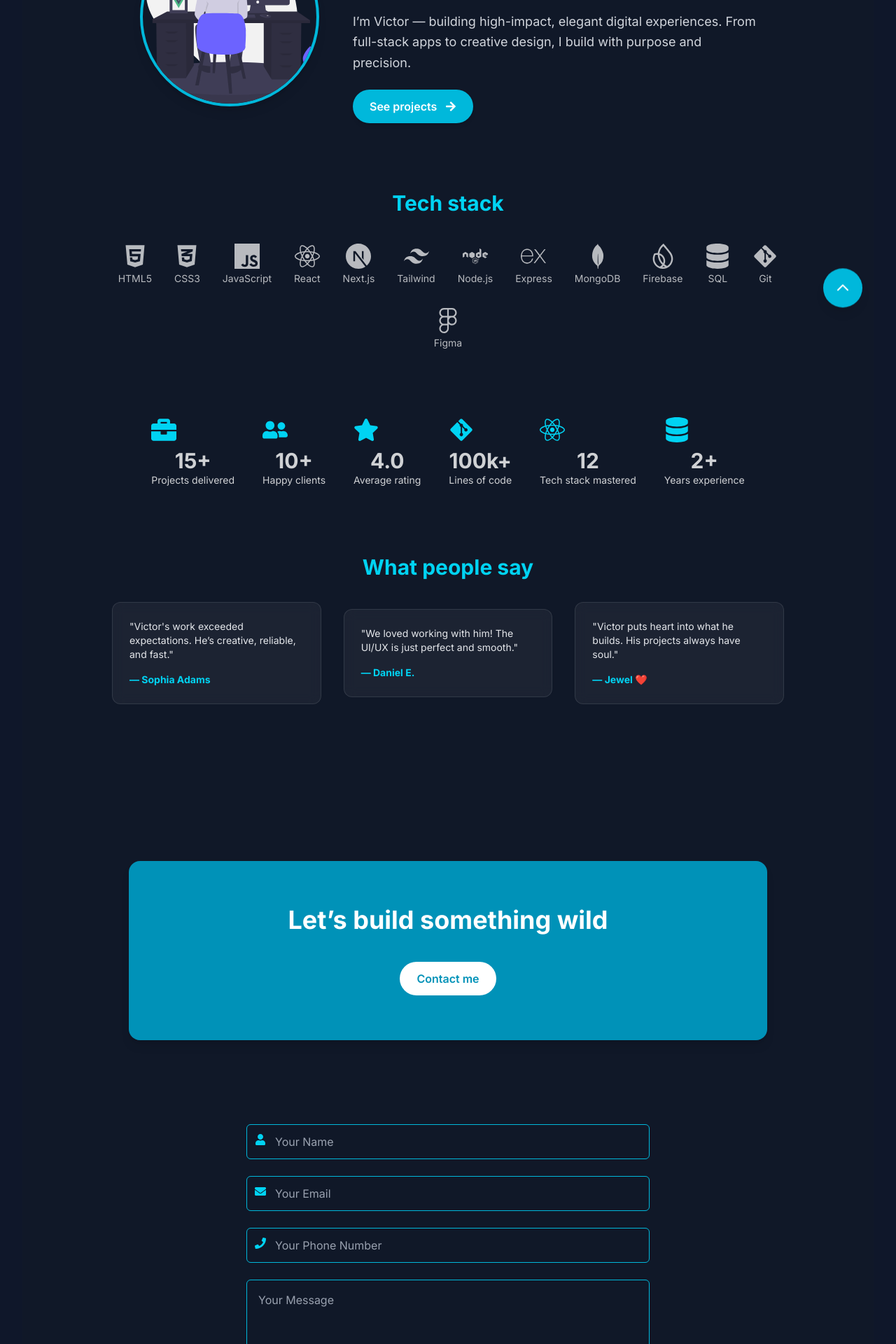
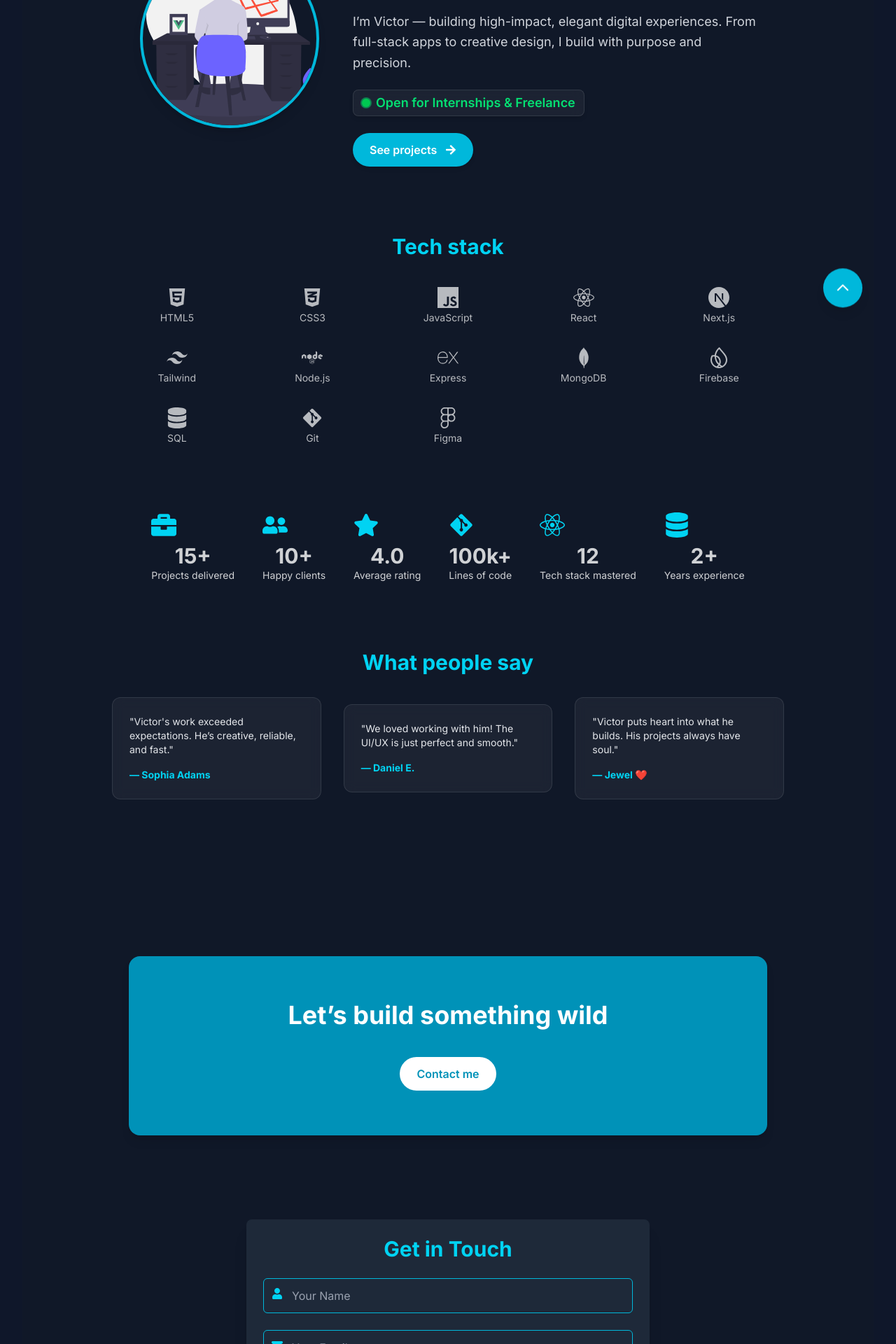
Before and after one commit to vic16-tech/Portfolio, a React (Vite) app: page / in a window 1280 px wide. Shown: the part 320-2240 px from the top of the page at 70% size. Built offline with nearby package versions, Linux system fonts and the light colour scheme.

Commit message:
Refactor ContactForm component for improved validation and submission handling; update Home page layout and styles; clean up Vercel configuration

```diff
--- a/src/components/ContactForm.jsx
+++ b/src/components/ContactForm.jsx
@@ -1,11 +1,11 @@
-import { useEffect, useState } from "react";
+import { useState } from "react";
 import {
   FaUser,
   FaEnvelope,
   FaPhone,
   FaPaperPlane,
   FaExclamationCircle,
-  FaCoffee,
+  FaCheckCircle, // Added for success message
 } from "react-icons/fa";
 import "../index.css";
 
@@ -18,32 +18,65 @@ const ContactForm = () => {
   });
 
   const [errors, setErrors] = useState({});
+  const [submitMessage, setSubmitMessage] = useState({ type: "", text: "" }); // To show success/error
 
   const handleChange = (e) => {
     const { name, value } = e.target;
     setFormData((prev) => ({ ...prev, [name]: value }));
-    setErrors((prev) => ({ ...prev, [name]: "" }));
+    // Clear error for the field being typed into
+    if (errors[name]) {
+      setErrors((prev) => ({ ...prev, [name]: "" }));
+    }
   };
 
   const validate = () => {
     const newErrors = {};
     if (!formData.name.trim()) newErrors.name = "Name is required";
-    if (!formData.email.trim() || !/\S+@\S+\.\S+/.test(formData.email))
+    if (!formData.email.trim()) {
+      newErrors.email = "Email is required";
+    } else if (!/\S+@\S+\.\S+/.test(formData.email)) {
       newErrors.email = "Valid email required";
+    }
+    // Phone number is optional for mailto, but keeping validation if you want it required.
+    // If you want it optional, remove this line:
     if (!formData.number.trim()) newErrors.number = "Phone number is required";
+    // Message can be optional, no validation needed unless specified
+
     return newErrors;
   };
 
   const handleSubmit = (e) => {
     e.preventDefault();
+    setSubmitMessage({ type: "", text: "" }); // Clear previous messages
+
     const validationErrors = validate();
-    if (Object.keys(validationErrors).length) {
+    if (Object.keys(validationErrors).length > 0) {
       setErrors(validationErrors);
+      setSubmitMessage({ type: "error", text: "Please correct the errors in the form." });
       return;
     }
-    // Reset form on success
-    setFormData({ name: "", email: "", number: "", message: "" });
-    setErrors({});
+
+    // --- Constructing the mailto link ---
+    const recipientEmail = "victorachede@gmail.com";
+    const subject = encodeURIComponent(`Portfolio Inquiry from ${formData.name}`);
+    const body = encodeURIComponent(
+      `Name: ${formData.name}\n` +
+      `Email: ${formData.email}\n` +
+      `Phone: ${formData.number}\n\n` +
+      `Message:\n${formData.message}`
+    );
+
+    const mailtoLink = `mailto:${recipientEmail}?subject=${subject}&body=${body}`;
+
+    try {
+      window.open(mailtoLink, "_blank"); // Open email client in a new tab/window
+      setSubmitMessage({ type: "success", text: "Your email client will open with the message. Please send it from there!" });
+      setFormData({ name: "", email: "", number: "", message: "" }); // Reset form
+      setErrors({}); // Clear errors
+    } catch (error) {
+      console.error("Mailto error:", error);
+      setSubmitMessage({ type: "error", text: "Could not open email client. Please check your system settings or email victorachede@gmail.com directly." });
+    }
   };
 
   const inputStyles = (field) =>
@@ -57,9 +90,21 @@ const ContactForm = () => {
     <div className="bg-gray-900 min-h-screen p-6 transition-colors duration-500">
       <form
         onSubmit={handleSubmit}
-        className="space-y-6 max-w-xl mx-auto text-white"
+        className="space-y-6 max-w-xl mx-auto text-white p-6 rounded-lg shadow-xl bg-gray-800"
         noValidate
       >
+        <h2 className="text-3xl font-bold text-cyan-400 text-center mb-6">Get in Touch</h2>
+
+        {/* Submission Message */}
+        {submitMessage.text && (
+          <div className={`p-3 rounded-md text-center flex items-center justify-center gap-2 ${
+            submitMessage.type === "success" ? "bg-green-600 text-white" : "bg-red-600 text-white"
+          }`}>
+            {submitMessage.type === "success" ? <FaCheckCircle /> : <FaExclamationCircle />}
+            {submitMessage.text}
+          </div>
+        )}
+
         {/* Name Field */}
         <div className="relative">
           <FaUser className="absolute top-3.5 left-3 text-cyan-400" />
@@ -131,10 +176,11 @@ const ContactForm = () => {
           type="submit"
           className="w-full bg-cyan-500 hover:bg-cyan-600 cursor-pointer text-white py-3 px-6 rounded-md flex items-center justify-center gap-3 font-semibold transition"
         >
-          Send Message <FaPaperPlane />
+          Open Email Client <FaPaperPlane />
         </button>
 
-        {/* Buy Me a Coffee Button */}
+        {/* Buy Me a Coffee Button (Uncomment if you want to use it) */}
+        {/*
         <a
           href="https://www.buymeacoffee.com/victor"
           target="_blank"
@@ -143,6 +189,7 @@ const ContactForm = () => {
         >
           <FaCoffee /> Buy Me a Coffee
         </a>
+        */}
       </form>
     </div>
   );
--- a/src/pages/Home.jsx
+++ b/src/pages/Home.jsx
@@ -10,11 +10,11 @@ import {
   SiNextdotjs, SiExpress,
 } from "react-icons/si";
 
-import ContactForm from "../components/ContactForm";
-import BackToTopButton from "../components/BackToTopButton";
-import "../index.css";
+import ContactForm from "../components/ContactForm"; // Assuming this component exists
+import BackToTopButton from "../components/BackToTopButton"; // Assuming this component exists
+import "../index.css"; // Ensure Tailwind CSS is correctly imported via this file
 
-// Animation Variants
+// --- Animation Variants (unchanged) ---
 const animationVariants = {
   fromLeft: {
     hidden: { opacity: 0, x: -100, scale: 0.8 },
@@ -39,30 +39,23 @@ const animationVariants = {
   },
 };
 
-// Animate only once
+// Animate only once (pure JSX)
 const AnimatedOnView = ({ children, variant }) => {
-  const [ref, inView] = useInView({ threshold: 0.2 });
-  const [hasBeenInView, setHasBeenInView] = useState(false);
-
-  useEffect(() => {
-    if (inView && !hasBeenInView) {
-      setHasBeenInView(true);
-    }
-  }, [inView, hasBeenInView]);
+  const [ref, inView] = useInView({ threshold: 0.2, triggerOnce: true });
 
   return (
     <motion.div
       ref={ref}
       variants={animationVariants[variant]}
       initial="hidden"
-      animate={hasBeenInView ? "visible" : "hidden"}
+      animate={inView ? "visible" : "hidden"}
     >
       {children}
     </motion.div>
   );
 };
 
-// Tech stack icons
+// Tech stack icons (unchanged)
 const techIcons = [
   { Icon: FaHtml5, label: "HTML5" },
   { Icon: FaCss3Alt, label: "CSS3" },
@@ -79,7 +72,7 @@ const techIcons = [
   { Icon: FaFigma, label: "Figma" },
 ];
 
-// Testimonials
+// Testimonials (unchanged)
 const testimonials = [
   {
     name: "Sophia Adams",
@@ -98,13 +91,14 @@ const testimonials = [
 const Home = () => {
   return (
     <div className="overflow-x-hidden bg-gray-900">
-      <section className="text-white max-w-6xl mx-auto px-6 sm:px-12 md:px-24 flex flex-col gap-24 py-12">
+      <section className="text-white max-w-6xl mx-auto px-2 sm:px-12 md:px-24 flex flex-col gap-24 py-12">
 
-        {/* Hero */}
+        {/* Hero Section */}
         <div className="flex flex-col md:flex-row items-center justify-center gap-12">
           <AnimatedOnView variant="fromLeft">
             <div className="w-48 h-48 md:w-64 md:h-64 rounded-full overflow-hidden border-4 border-cyan-500 shadow-lg">
-              <img src="/Dev.svg" alt="Victor" className="w-full h-full object-cover" />
+              {/* Ensure Dev.svg is in your public folder or adjust path */}
+              <img src="/Dev.svg" alt="Victor" className="w-full h-full object-cover" onError={(e) => { e.currentTarget.src = "https://placehold.co/256x256/334155/FFFFFF?text=Dev+Image"; }}/>
             </div>
           </AnimatedOnView>
 
@@ -122,10 +116,22 @@ const Home = () => {
               </p>
             </AnimatedOnView>
 
+            {/* UPDATED: Online Indicator and Availability Text with Background, Rounded Borders, and Transparent Border */}
+            <AnimatedOnView variant="fromBottom">
+              <div className="flex items-center gap-2 text-green-400 font-semibold text-base sm:text-lg
+                          bg-white/5 rounded-lg border border-white/10 px-3 py-1 shadow-md backdrop-blur-sm"> {/* Added styling */}
+                <span className="relative flex h-3 w-3">
+                  <span className="animate-ping absolute inline-flex h-full w-full rounded-full bg-green-400 opacity-75"></span>
+                  <span className="relative inline-flex rounded-full h-3 w-3 bg-green-500"></span>
+                </span>
+                <span>Open for Internships & Freelance</span>
+              </div>
+            </AnimatedOnView>
+
             <AnimatedOnView variant="jump">
               <a
                 href="/projects"
-                className="inline-flex items-center gap-3 px-6 py-3 bg-cyan-500 hover:bg-cyan-600 text-white rounded-full font-semibold shadow-md"
+                className="inline-flex items-center gap-3 px-6 py-3 bg-cyan-500 hover:bg-cyan-600 text-white rounded-full font-semibold shadow-md transition-all duration-300"
               >
                 See projects <FaArrowRight />
               </a>
@@ -138,11 +144,11 @@ const Home = () => {
           <AnimatedOnView variant="fromBottom">
             <h2 className="text-3xl font-bold text-cyan-400">Tech stack</h2>
           </AnimatedOnView>
-          <div className="flex flex-wrap justify-center gap-8 text-white/70 text-4xl">
+          <div className="grid grid-cols-1 xs:grid-cols-2 sm:grid-cols-3 md:grid-cols-4 lg:grid-cols-5 gap-x-2 gap-y-8 justify-items-center text-white/70">
             {techIcons.map(({ Icon, label }, idx) => (
-              <AnimatedOnView key={label} variant={idx % 2 ? "fromLeft" : "fromRight"}>
+              <AnimatedOnView key={label} variant={idx % 2 === 0 ? "fromLeft" : "fromRight"}>
                 <div className="flex flex-col items-center hover:text-cyan-400 transition duration-300">
-                  <Icon />
+                  <Icon className="text-3xl xs:text-4xl" />
                   <span className="text-sm mt-1">{label}</span>
                 </div>
               </AnimatedOnView>
@@ -203,7 +209,7 @@ const Home = () => {
           </AnimatedOnView>
           <div className="flex flex-col md:flex-row gap-8 justify-center items-center">
             {testimonials.map(({ name, feedback }, i) => (
-              <AnimatedOnView key={name} variant={i % 2 ? "fromLeft" : "fromRight"}>
+              <AnimatedOnView key={name} variant={i % 2 === 0 ? "fromLeft" : "fromRight"}>
                 <div className="bg-white/5 p-6 rounded-xl border border-white/10 max-w-sm text-sm text-gray-200 backdrop-blur">
                   <p>"{feedback}"</p>
                   <p className="mt-4 text-cyan-400 font-bold">— {name}</p>
@@ -219,7 +225,7 @@ const Home = () => {
             <h2 className="text-4xl font-bold text-white mb-6 cursor-pointer">Let’s build something wild</h2>
             <a
               href="/contact"
-              className="inline-block mt-4 px-6 py-3 bg-white text-cyan-600 rounded-full font-semibold hover:bg-gray-100 transition-all"
+              className="inline-block mt-4 px-6 py-3 bg-white text-cyan-600 rounded-full font-semibold hover:bg-gray-100 transition-all duration-300"
             >
               Contact me
             </a>
```
Also changed, not shown: vercel.json.
